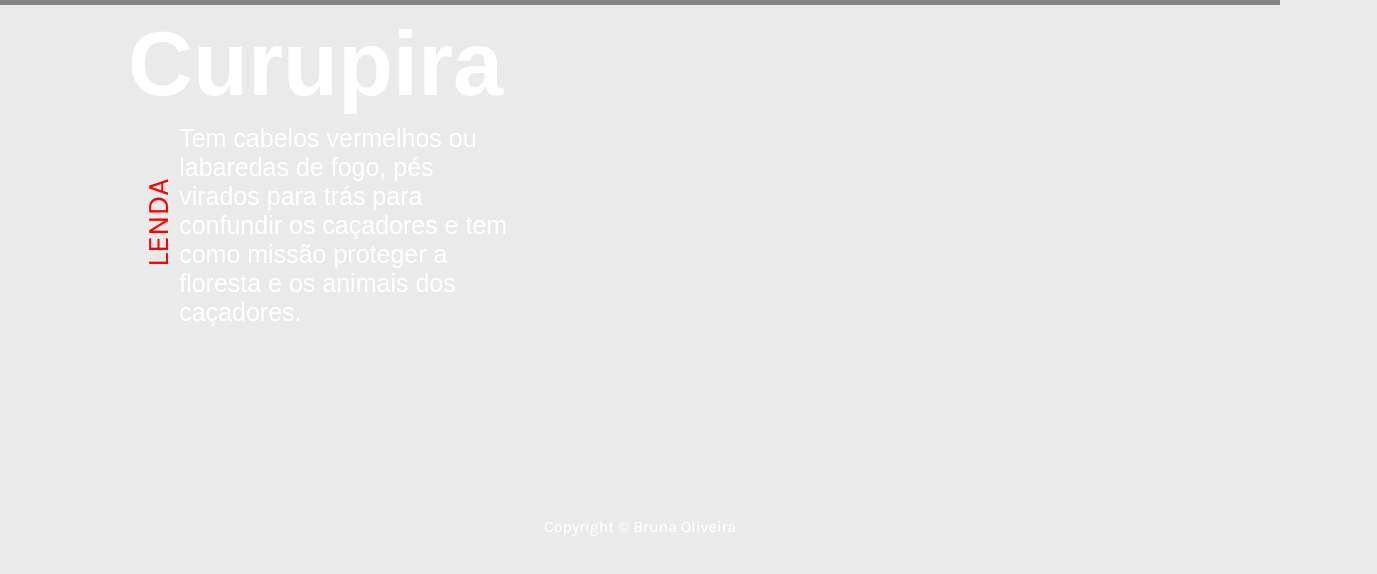
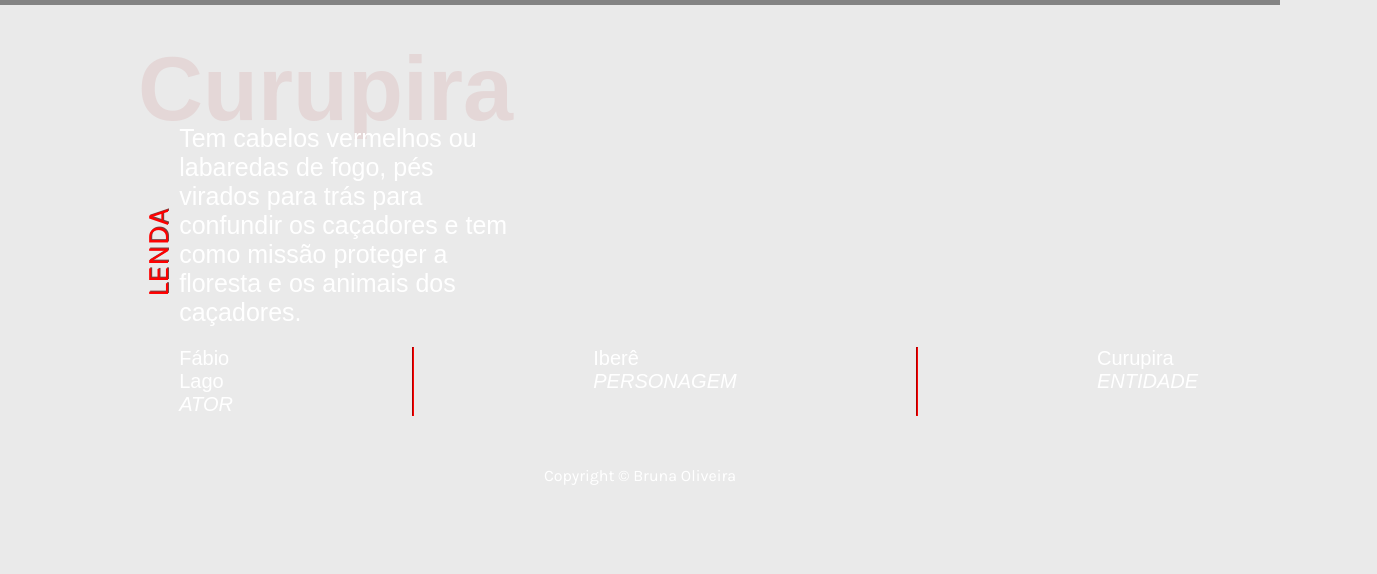
Before and after one commit to brunaopdejesus/cidade-invisivel, a plain HTML site: page curupira.html in a window 1280 px wide. Shown: the part 50-624 px from the top of the page, 1377 px wide, since content can reach past the window. Drawn offline with Linux system fonts and the light colour scheme; a web font is replaced by a local one.

Commit message:
cidade invisível

```diff
--- a/curupira.html
+++ b/curupira.html
@@ -32,8 +32,29 @@
     <main>
         <h1>Curupira</h1>
         <p>Tem cabelos vermelhos ou labaredas de fogo, pés virados para trás para confundir os caçadores e tem como missão proteger a floresta e os animais dos caçadores.</p>
-        <div></div>
         <div class="rotated">LENDA</div>
+
+        <div class="info">
+            <div class="ator">
+                <p> Fábio Lago </p>
+                <p><i>ATOR</i></p>
+            </div>
+
+            <hr>
+
+            <div class="personagem">
+                <p> Iberê </p>
+                <p><i>PERSONAGEM</i></p>
+            </div>
+
+            <hr>
+
+            <div class="entidade">
+                <p> Curupira </p>
+                <p><i>ENTIDADE</i></p>
+            </div>
+
+        </div>
 
     </main>
 
--- a/style2.css
+++ b/style2.css
@@ -64,24 +64,58 @@ main h1 {
     flex-grow: 1;
     font-size: 90px;
     font-family: 'Francois One', sans-serif;
+    -webkit-text-stroke: 15xp white;
+    color: transparent;
+    text-shadow: 10px 25px 0px rgb(228, 215, 215);
 }
 
-div {
+.rotated {
+    transform: rotate(270deg);
     width: 80px;
     height: 80px;
     flex-grow: 1;
     color: red;
+    text-shadow: 1px 1px 0px rgb(122, 66, 66);
     font-size: 30px;
     margin-left: 140px;
     margin-top: -110px;
 }
 
-.rotated {
-    transform: rotate(270deg);
+.info{
+    display: flex;
+    flex-direction: row;
+    padding-top: 50px;
+    width: 50px;
+    justify-content: space-between;
 }
 
+.info p{
+    font-size: 20px;
+    color: white;
+}
+
+.info hr{
+    border-color: red;
+}
+
+#ator{
+    display: flex;
+    flex-direction: column;
+}
+
+#personagem{
+    display: flex;
+    flex-direction: column;
+}
+
+#entidade{
+    display: flex;
+    flex-direction: column;
+}
+
+
 footer{
-    margin-top: 250px;
+    margin-top: 50px;
     text-align: center;
     height: 40px;
 }
```
